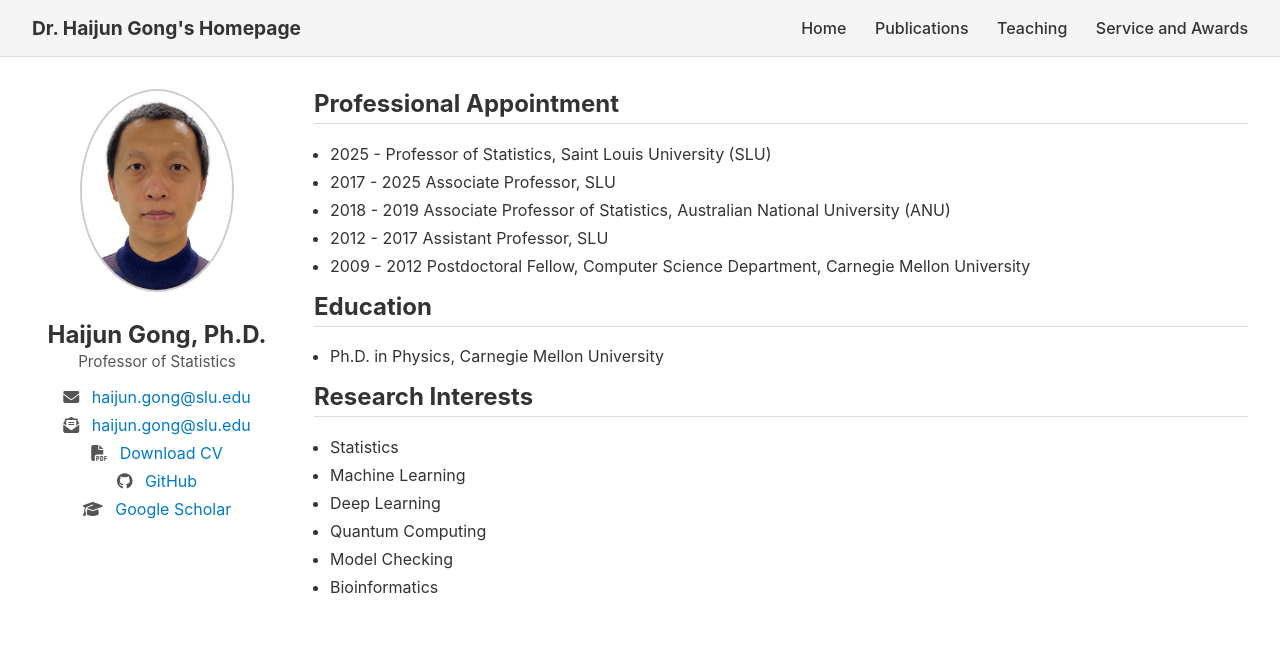
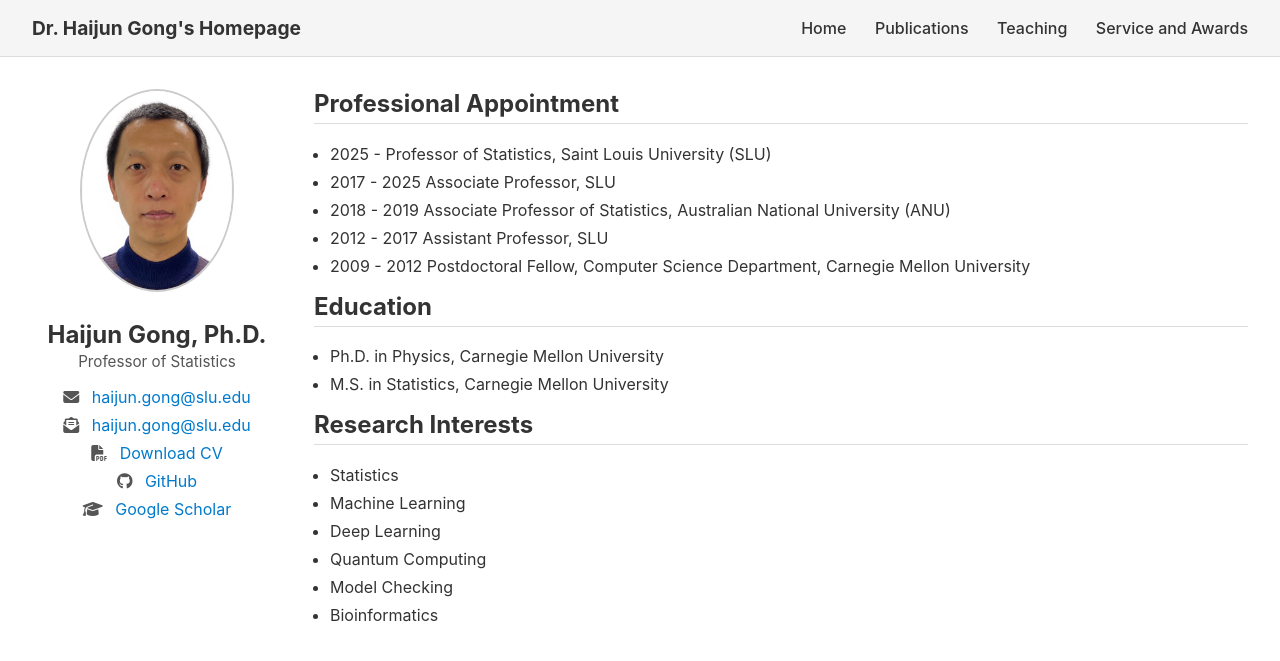
Before and after one commit to GongData/gongData.github.io, a Jekyll site: the page index.html, which Jekyll copies as it is, in a window 1280 px wide. Shown: the top 661 px of the page. Built offline with Jekyll 4.4.1, drawn with Linux system fonts in a browser that asks for light colours.

Commit message:
Update index.html

```diff
--- a/index.html
+++ b/index.html
@@ -133,6 +133,8 @@
         <h2>Education</h2>
     <ul>
       <li>Ph.D. in Physics, Carnegie Mellon University </li>
+      <li>M.S. in Statistics, Carnegie Mellon University </li>
+
     </ul>
 
     <h2>Research Interests</h2>
```
